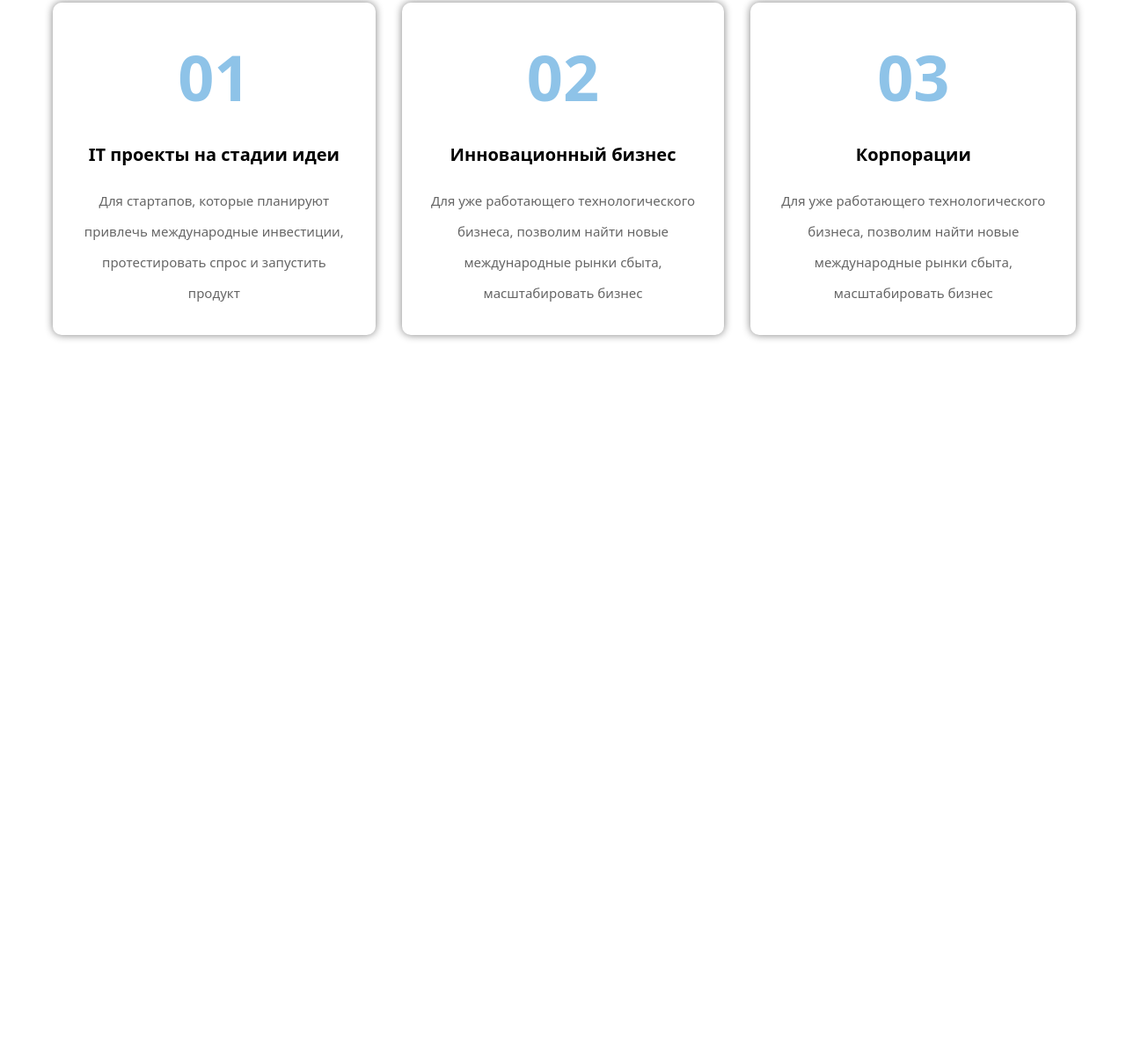
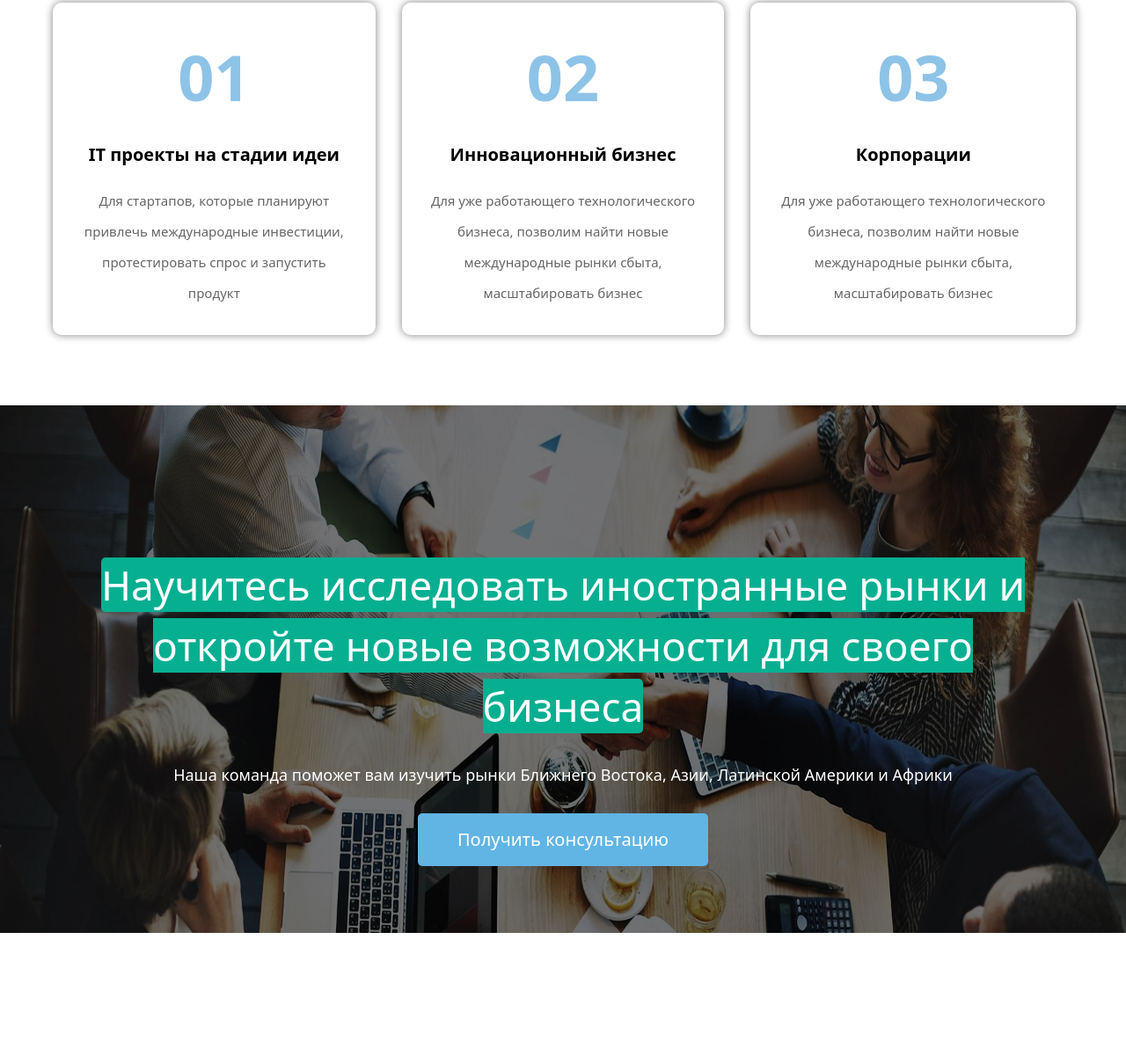
Before and after one commit to dxaylo-ux/week-2-day-6, a website: page index.html in a window 1280 px wide. Shown: the part 2029-3230 px from the top of the page at 88% size. Before the commit the page ends 2490 px from the top, so only its background shows below. Drawn offline with Linux system fonts and the light colour scheme.

Commit message:
section4

```diff
--- a/index.html
+++ b/index.html
@@ -175,5 +175,21 @@
 
 </section>
 
+<section>
+    <img class="h-[800px] lg:h-[600px] md:h-[830px]" src="img/Group 757.png" alt="">
+    <div class="max-w-[1200px] m-auto p-[20px] md:p-[70px]">
+        <div class="items-center text-center text-[white] mt-[-670px] flex flex-col gap-y-[30px] lg:mt-[-500px] md:mt-[-800px]">
+        <p class=" text-[white] text-[34px] md:text-[56px] lg:text-[46px]"> <span class="bg-[#07AF91] rounded-[5px]">Научитесь исследовать иностранные рынки
+                и откройте новые возможности для своего бизнеса </span></p>
+         <p class="text-[20px] md:text-[25px] lg:text-[18px]">Наша команда поможет вам изучить рынки
+            Ближнего Востока, Азии, Латинской Америки
+             и Африки</p>
+             <button class="bg-[#61B5E4] w-[330px] h-[60px] rounded-[5px] text-[20px]">Получить консультацию</button>
+
+             </div>
+
+    </div>
+</section>
+
 </body>
 </html>
```
Also changed, not shown: img/Group 757.png (added), src/output.css.
